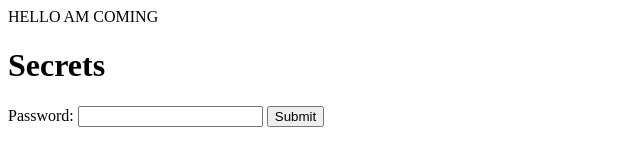
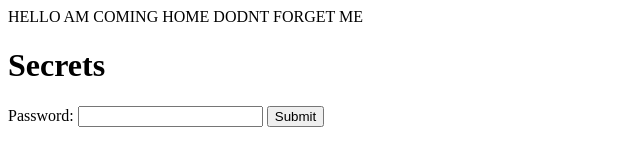
Before and after one commit to joke070/secrete-app, a website: page public/index.html in a window 1280 px wide. Shown: the whole page, without its empty margins (0-640 px from the left). Drawn offline with Linux system fonts and the light colour scheme.

Commit message:
Update index.html

```diff
--- a/public/index.html
+++ b/public/index.html
@@ -6,7 +6,7 @@
 </head>
 
 <body>
-  HELLO AM COMING
+  HELLO AM COMING HOME DODNT FORGET ME
   <h1>Secrets</h1>
   <form action="/check" method="POST">
     <label for="password">Password:</label>
```
